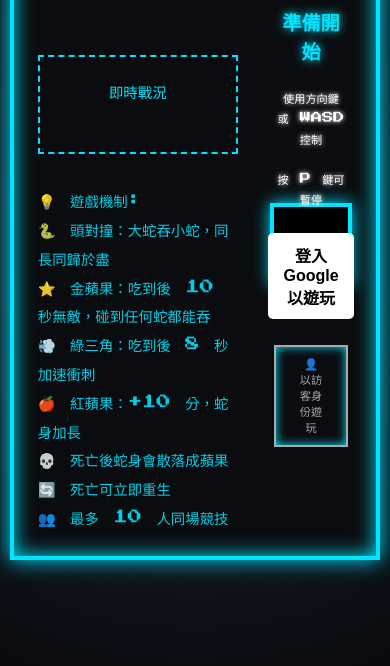
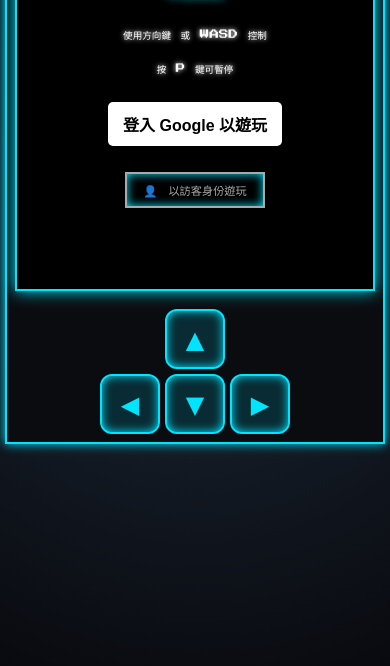
Before and after one commit to SoCooltw/snake-multiplayer, a website: page index.html in a window 390 px wide. Shown: the part 178-844 px from the top of the page. Drawn offline with nearby package versions, Linux system fonts and the light colour scheme; no server answers.

Commit message:
Add mobile support: swipe controls, virtual D-pad, responsive layout

```diff
--- a/index.html
+++ b/index.html
@@ -97,6 +97,17 @@
             </div>
         </div>
 
+        <!-- 手機虛擬方向鍵 -->
+        <div id="mobile-controls">
+            <button class="dpad-btn" id="dpad-up">▲</button>
+            <div class="dpad-row">
+                <button class="dpad-btn" id="dpad-left">◀</button>
+                <button class="dpad-btn" id="dpad-down">▼</button>
+                <button class="dpad-btn" id="dpad-right">▶</button>
+            </div>
+        </div>
+    </div>
+
     <script src="/socket.io/socket.io.js"></script>
     <script src="script.js"></script>
 </body>
--- a/script.js
+++ b/script.js
@@ -126,6 +126,37 @@
         case 'ArrowRight': case 'd': case 'D': dir = { dx: 1, dy: 0 }; break;
     }
     if (dir) socket.emit('direction', dir);
+});
+
+// 手機滑動控制
+let touchStartX = 0, touchStartY = 0;
+canvas.addEventListener('touchstart', (e) => {
+    e.preventDefault();
+    touchStartX = e.touches[0].clientX;
+    touchStartY = e.touches[0].clientY;
+}, { passive: false });
+
+canvas.addEventListener('touchend', (e) => {
+    e.preventDefault();
+    let dx = e.changedTouches[0].clientX - touchStartX;
+    let dy = e.changedTouches[0].clientY - touchStartY;
+    if (Math.abs(dx) < 20 && Math.abs(dy) < 20) return; // 太短不算
+    let dir = null;
+    if (Math.abs(dx) > Math.abs(dy)) {
+        dir = dx > 0 ? { dx: 1, dy: 0 } : { dx: -1, dy: 0 };
+    } else {
+        dir = dy > 0 ? { dx: 0, dy: 1 } : { dx: 0, dy: -1 };
+    }
+    if (dir) socket.emit('direction', dir);
+}, { passive: false });
+
+// 虛擬方向鍵
+['up','down','left','right'].forEach(d => {
+    let btn = document.getElementById('dpad-' + d);
+    if (!btn) return;
+    let dir = d === 'up' ? {dx:0,dy:-1} : d === 'down' ? {dx:0,dy:1} : d === 'left' ? {dx:-1,dy:0} : {dx:1,dy:0};
+    btn.addEventListener('touchstart', (e) => { e.preventDefault(); socket.emit('direction', dir); }, { passive: false });
+    btn.addEventListener('mousedown', (e) => { e.preventDefault(); socket.emit('direction', dir); });
 });
 
 // 初始化星星背景
--- a/style.css
+++ b/style.css
@@ -286,3 +286,94 @@
     83% { color: #8000ff; text-shadow: 0 0 10px #8000ff; }
     100% { color: #ff0000; text-shadow: 0 0 10px #ff0000; }
 }
+
+/* 手機虛擬方向鍵 */
+#mobile-controls {
+    display: none;
+    flex-direction: column;
+    align-items: center;
+    gap: 5px;
+    margin-top: 10px;
+}
+.dpad-row {
+    display: flex;
+    gap: 5px;
+}
+.dpad-btn {
+    width: 60px;
+    height: 60px;
+    font-size: 1.5rem;
+    background: rgba(0, 229, 255, 0.15);
+    border: 2px solid var(--primary-color);
+    color: var(--primary-color);
+    border-radius: 12px;
+    display: flex;
+    align-items: center;
+    justify-content: center;
+    cursor: pointer;
+    user-select: none;
+    -webkit-user-select: none;
+    touch-action: manipulation;
+}
+.dpad-btn:active {
+    background: rgba(0, 229, 255, 0.5);
+    transform: scale(0.9);
+}
+
+/* 手機版排版 */
+@media (max-width: 768px) {
+    body {
+        align-items: flex-start;
+        padding: 5px;
+    }
+    .game-container {
+        flex-direction: column;
+        padding: 0.5rem;
+        gap: 0.5rem;
+        max-width: 100%;
+        border-width: 2px;
+        box-shadow: 0 0 10px var(--primary-color);
+    }
+    .header {
+        min-width: unset;
+        width: 100%;
+        flex-direction: row;
+        flex-wrap: wrap;
+        gap: 5px;
+        align-items: center;
+    }
+    .header h1 {
+        font-size: 0.9rem;
+        margin-bottom: 0;
+        width: 100%;
+    }
+    .controls-hint {
+        display: none;
+    }
+    .top-buttons {
+        display: none;
+    }
+    .score-board {
+        width: 100%;
+        padding: 0.5rem;
+        font-size: 0.7rem;
+        border-width: 1px;
+    }
+    .game-board-container {
+        max-width: 100%;
+        border-width: 2px;
+    }
+    #mobile-controls {
+        display: flex;
+    }
+    .overlay h2 {
+        font-size: 0.9rem;
+    }
+    .overlay p {
+        font-size: 0.6rem;
+    }
+    button {
+        font-size: 0.6rem;
+        padding: 8px 16px;
+    }
+}
```
